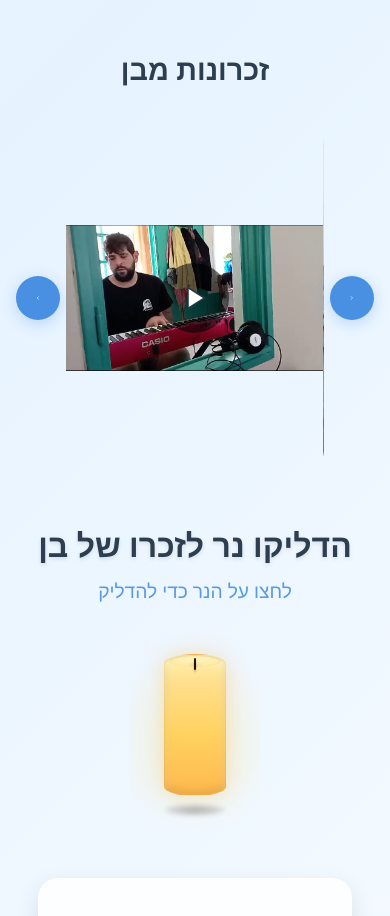
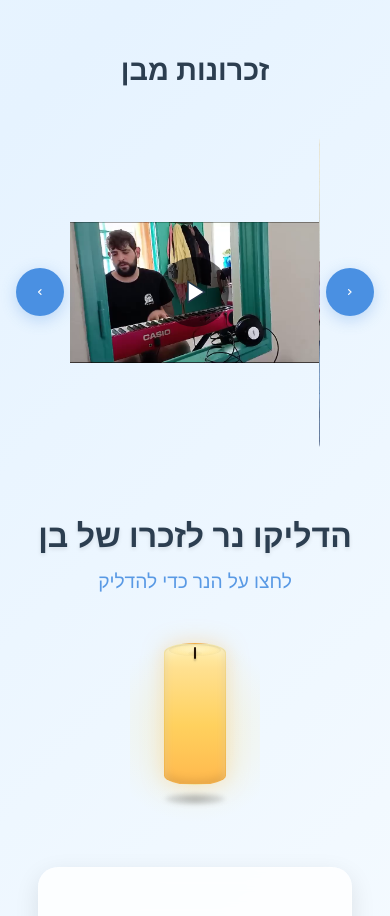
Before and after one commit to tamirre7/memorial-page, a React (Vite) app: page / in a window 390 px wide. Shown: the part 1440-2356 px from the top of the page. Built offline with nearby package versions, Linux system fonts and the light colour scheme; no server answers; the database is empty.

Commit message:
Gallery and Story improvements - minor fixes

```diff
--- a/src/components/Gallery/Gallery.css
+++ b/src/components/Gallery/Gallery.css
@@ -55,6 +55,7 @@
   cursor: pointer;
   position: relative;
   background: transparent;
+  isolation: isolate;
 }
 
 .gallery-media {
@@ -63,7 +64,6 @@
   display: block;
   object-fit: contain;
   object-position: center;
-  border-radius: 24px;
 }
 
 /* Focus helpers */
@@ -82,8 +82,8 @@
   background: #4a90e2;
   border: none;
   border-radius: 50%;
-  width: 60px;
-  height: 60px;
+  width: 64px;
+  height: 64px;
   display: flex;
   align-items: center;
   justify-content: center;
@@ -103,7 +103,9 @@
 
 .scroll-btn svg {
   color: #fff;
-  stroke-width: 2.5;
+  stroke-width: 3;
+  width: 32px;
+  height: 32px;
 }
 
 .scroll-left {
@@ -161,22 +163,18 @@
     max-height: 75vh;
   }
 
-  .gallery-media {
-    border-radius: 20px;
-  }
-
   .gallery-wrapper {
     gap: 0.5rem;
   }
 
   .scroll-btn {
-    width: 48px;
-    height: 48px;
+    width: 52px;
+    height: 52px;
   }
 
   .scroll-btn svg {
-    width: 22px;
-    height: 22px;
+    width: 26px;
+    height: 26px;
   }
 }
 
@@ -186,21 +184,17 @@
     max-height: 70vh;
   }
 
-  .gallery-media {
-    border-radius: 18px;
-  }
-
   .gallery-wrapper {
     gap: 0.4rem;
   }
 
   .scroll-btn {
-    width: 44px;
-    height: 44px;
+    width: 48px;
+    height: 48px;
   }
 
   .scroll-btn svg {
-    width: 20px;
-    height: 20px;
+    width: 24px;
+    height: 24px;
   }
 }
--- a/src/components/Gallery/Gallery.jsx
+++ b/src/components/Gallery/Gallery.jsx
@@ -95,7 +95,7 @@ export default function Gallery() {
             onClick={nextSlide}
             aria-label="הבא"
           >
-            <ChevronRight size={28} aria-hidden="true" />
+            <ChevronRight aria-hidden="true" />
           </button>
 
           <div className="gallery-scroll" ref={emblaRef}>
@@ -146,7 +146,7 @@ export default function Gallery() {
             onClick={prevSlide}
             aria-label="הקודם"
           >
-            <ChevronLeft size={28} aria-hidden="true" />
+            <ChevronLeft aria-hidden="true" />
           </button>
         </div>
       </div>
--- a/src/components/Gallery/GalleryModal/GalleryModal.css
+++ b/src/components/Gallery/GalleryModal/GalleryModal.css
@@ -32,14 +32,14 @@
 
 .close-btn {
   position: absolute;
-  top: 10px;
-  right: 10px;
-  width: 52px;
-  height: 52px;
+  top: 16px;
+  right: 16px;
+  width: 56px;
+  height: 56px;
   border-radius: 50%;
   cursor: pointer;
-  background: rgba(0, 0, 0, 0.7);
-  border: 2px solid rgba(255, 255, 255, 0.5);
+  background: rgba(0, 0, 0, 0.75);
+  border: 2px solid rgba(255, 255, 255, 0.6);
   display: flex;
   align-items: center;
   justify-content: center;
@@ -52,8 +52,8 @@
 .close-btn svg {
   color: #fff;
   stroke-width: 3.5;
-  width: 32px;
-  height: 32px;
+  width: 36px;
+  height: 36px;
 }
 
 .close-btn:hover {
@@ -66,13 +66,13 @@
   position: absolute;
   top: 50%;
   transform: translateY(-50%);
-  width: 56px;
-  height: 56px;
+  width: 60px;
+  height: 60px;
   border-radius: 50%;
   border: none;
   cursor: pointer;
-  background: rgba(74, 144, 226, 0.85);
-  box-shadow: 0 6px 18px rgba(0, 0, 0, 0.35);
+  background: rgba(74, 144, 226, 0.9);
+  box-shadow: 0 6px 20px rgba(0, 0, 0, 0.4);
   display: flex;
   align-items: center;
   justify-content: center;
@@ -83,22 +83,22 @@
 }
 
 .modal-nav:hover {
-  transform: translateY(-50%) scale(1.05);
-  background: rgba(74, 144, 226, 0.95);
+  transform: translateY(-50%) scale(1.08);
+  background: rgba(74, 144, 226, 1);
 }
 
 .modal-prev {
-  left: 16px;
+  left: 20px;
 }
 .modal-next {
-  right: 16px;
+  right: 20px;
 }
 
 .modal-nav svg {
   color: #fff;
   stroke-width: 3;
-  width: 28px;
-  height: 28px;
+  width: 32px;
+  height: 32px;
 }
 
 @media (max-width: 768px) {
@@ -107,32 +107,32 @@
   }
 
   .close-btn {
-    width: 48px;
-    height: 48px;
-    top: 8px;
-    right: 8px;
+    width: 52px;
+    height: 52px;
+    top: 12px;
+    right: 12px;
   }
 
   .close-btn svg {
+    width: 32px;
+    height: 32px;
+  }
+
+  .modal-nav {
+    width: 52px;
+    height: 52px;
+  }
+
+  .modal-nav svg {
     width: 28px;
     height: 28px;
   }
 
-  .modal-nav {
-    width: 48px;
-    height: 48px;
-  }
-
-  .modal-nav svg {
-    width: 24px;
-    height: 24px;
-  }
-
   .modal-prev {
-    left: 12px;
+    left: 16px;
   }
 
   .modal-next {
-    right: 12px;
+    right: 16px;
   }
 }
--- a/src/components/Story/Story.css
+++ b/src/components/Story/Story.css
@@ -14,8 +14,10 @@
 
 .story-header {
   display: flex;
+  flex-direction: row;
   justify-content: space-between;
   align-items: center;
+  gap: 1rem;
   margin-bottom: 2rem;
   padding-bottom: 1rem;
   border-bottom: 1px solid rgba(102, 126, 234, 0.2);
@@ -27,6 +29,7 @@
   color: #2c3e50;
   margin: 0;
   text-align: right;
+  flex: 1;
 }
 
 .audio-player-btn {
```
